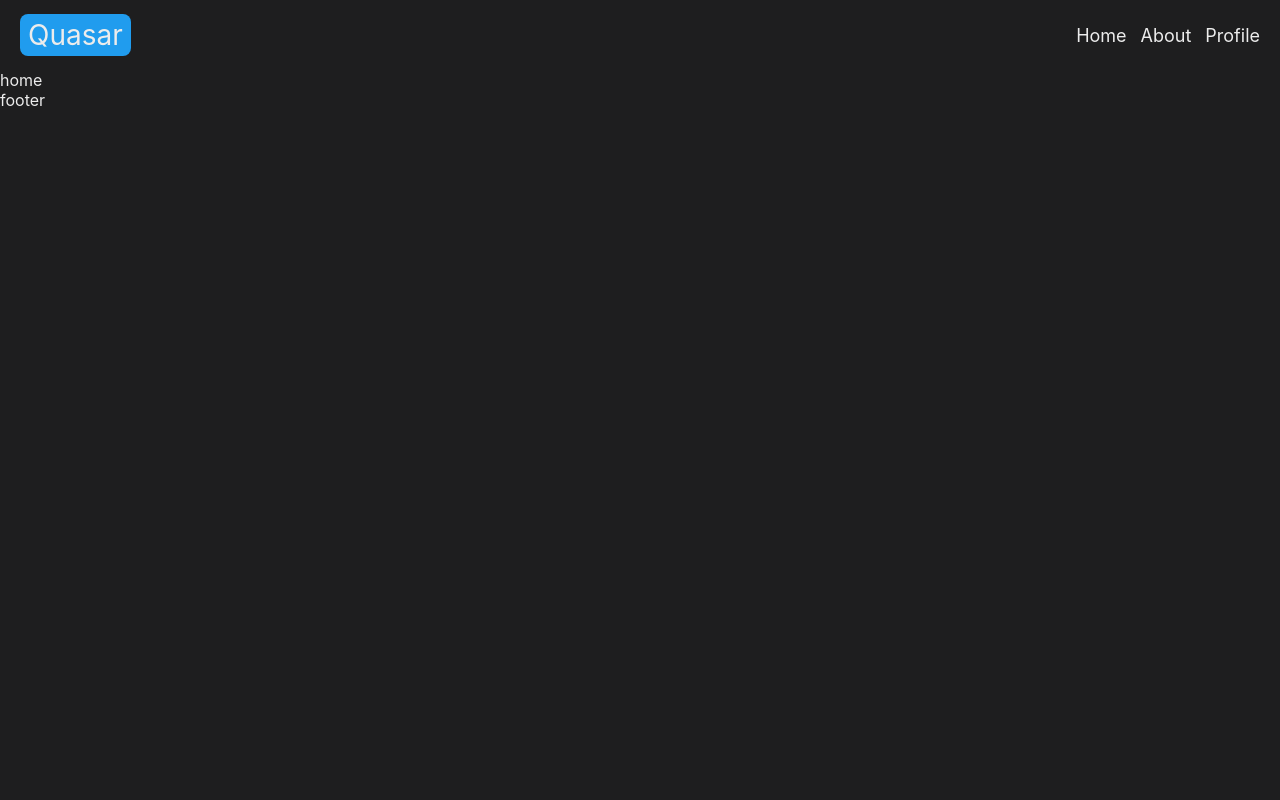
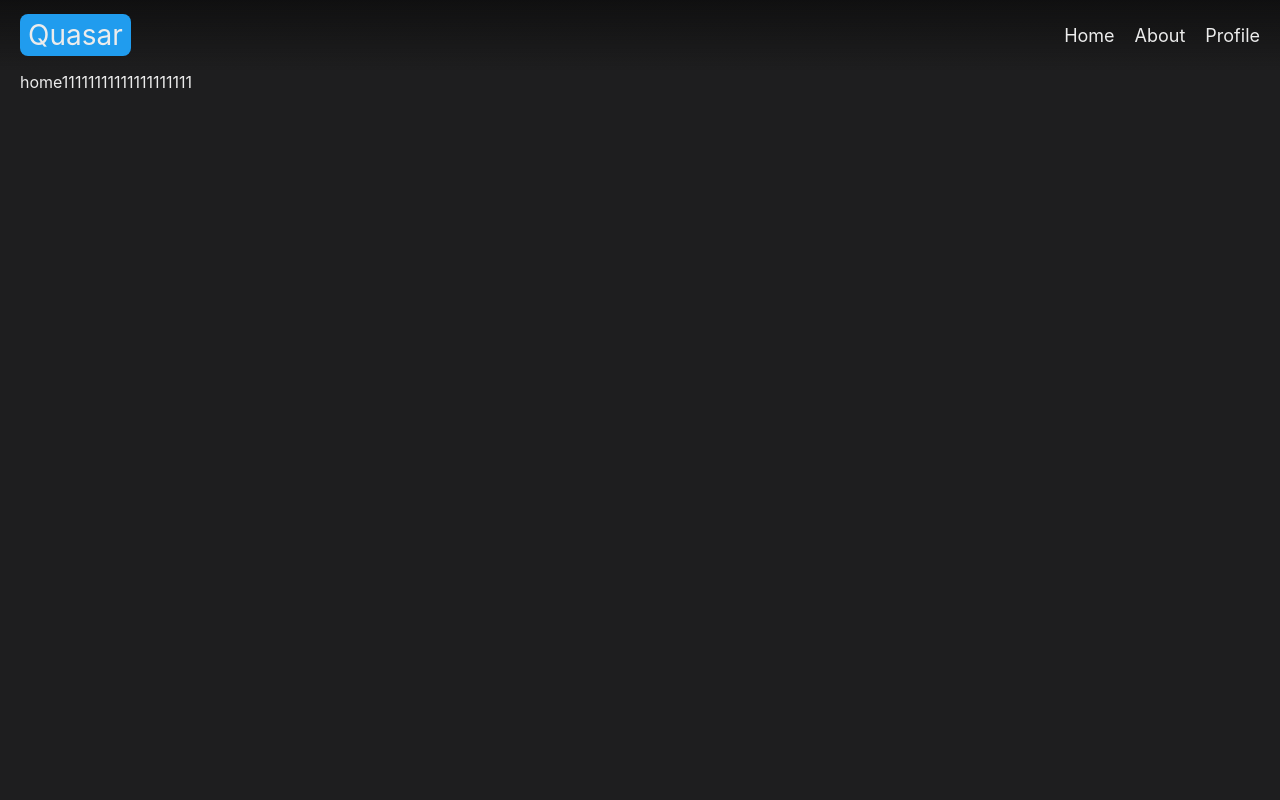
Before and after one commit to Quasar-films/quasar, a Nuxt app: page / in a window 1280 px wide. Shown: the top 800 px of the page. Built offline with nearby package versions, Linux system fonts and the light colour scheme.

Commit message:
refactoring

```diff
--- a/app.vue
+++ b/app.vue
@@ -1,6 +1,8 @@
 <template>
     <TheHeader/>
-    <NuxtPage/>
+    <main>
+        <NuxtPage/>
+    </main>
     <TheFooter/>
 </template>
 
--- a/assets/scss/_variables.scss
+++ b/assets/scss/_variables.scss
@@ -3,6 +3,7 @@
 // bg colors
 $main-bg-color: #1e1e1f;
 $secondary-bg-color: #209CEE;
+$gradient-bg-color: linear-gradient(180deg, rgba(5, 5, 5, 0.55) 0%,rgba(30, 30, 30, 0) 100%);;
 
 // font colors
 $main-color: #ececec;
--- a/assets/scss/main.scss
+++ b/assets/scss/main.scss
@@ -3,10 +3,30 @@
 * {
     padding: 0;
     margin: 0;
+    color: $main-color;
+    box-sizing: border-box;
+    scroll-behavior: smooth;
+}
+
+body {
     background-color: $main-bg-color;
     font-family: $main-ff;
     font-size: 16px;
-    color: $main-color;
+}
+
+#__nuxt {
+    display: flex;
+    flex-direction: column;
+    justify-content: space-between;
+    min-height: 100vh;
+}
+
+main {
+    height: 1000px;
+    padding: 72px 20px 40px;
+    max-width: 1400px;
+    width: 100%;
+    margin: 0 auto;
 }
 
 .page-enter-active,
--- a/components/TheHeader.vue
+++ b/components/TheHeader.vue
@@ -29,11 +29,17 @@ const links = [
 </script>
 
 <style lang="scss" scoped>
+@import "assets/scss/variables";
+
 .header {
     display: flex;
+    position: fixed;
+    top: 0;
     align-items: center;
     justify-content: space-between;
     padding: 14px 20px;
+    width: 100%;
+    background: $gradient-bg-color;
 
     &__list {
         display: flex;
@@ -44,7 +50,7 @@ const links = [
         list-style: none;
 
         &:not(:last-child) {
-            margin-right: 14px;
+            margin-right: 20px;
         }
     }
 
--- a/pages/index.vue
+++ b/pages/index.vue
@@ -1,7 +1,5 @@
 <template>
-    <main class="main">
-        <div>home</div>
-    </main>
+    <div>home11111111111111111111</div>
 </template>
 
 <script setup lang="ts">
```
